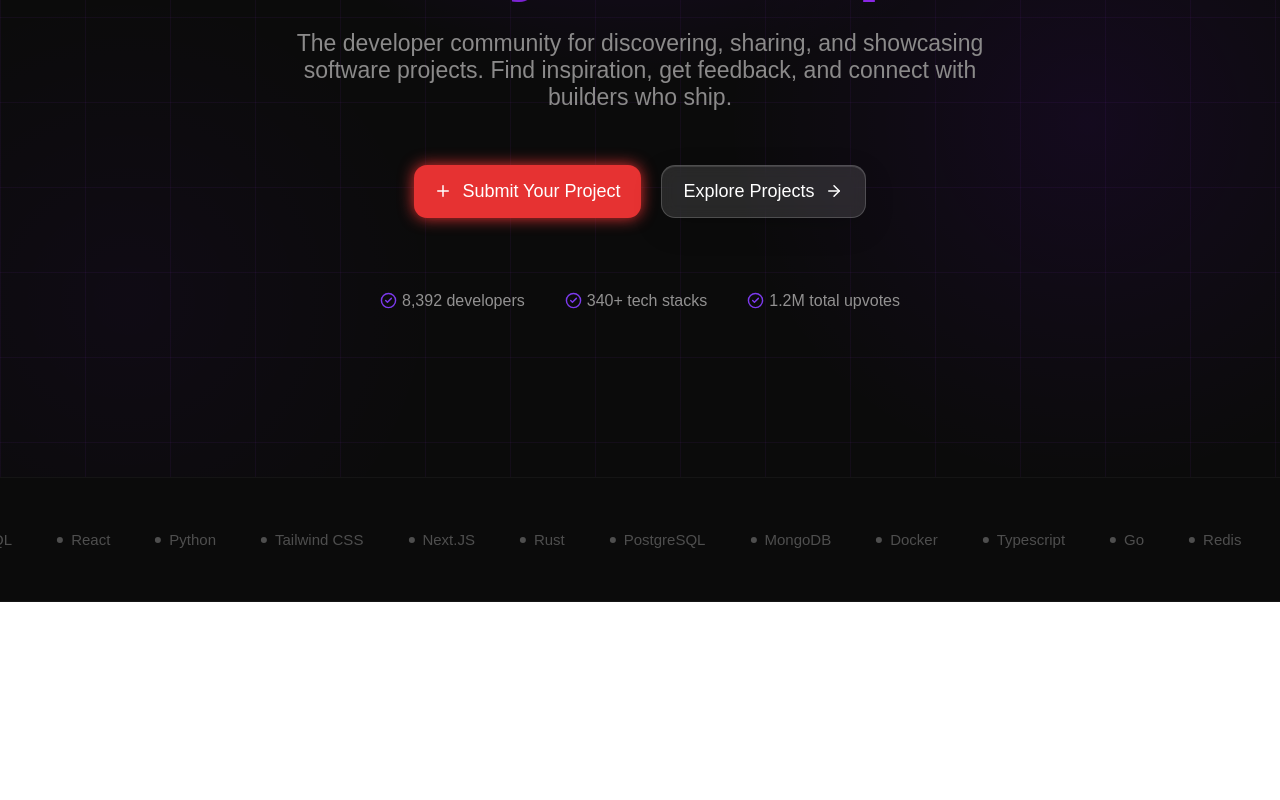
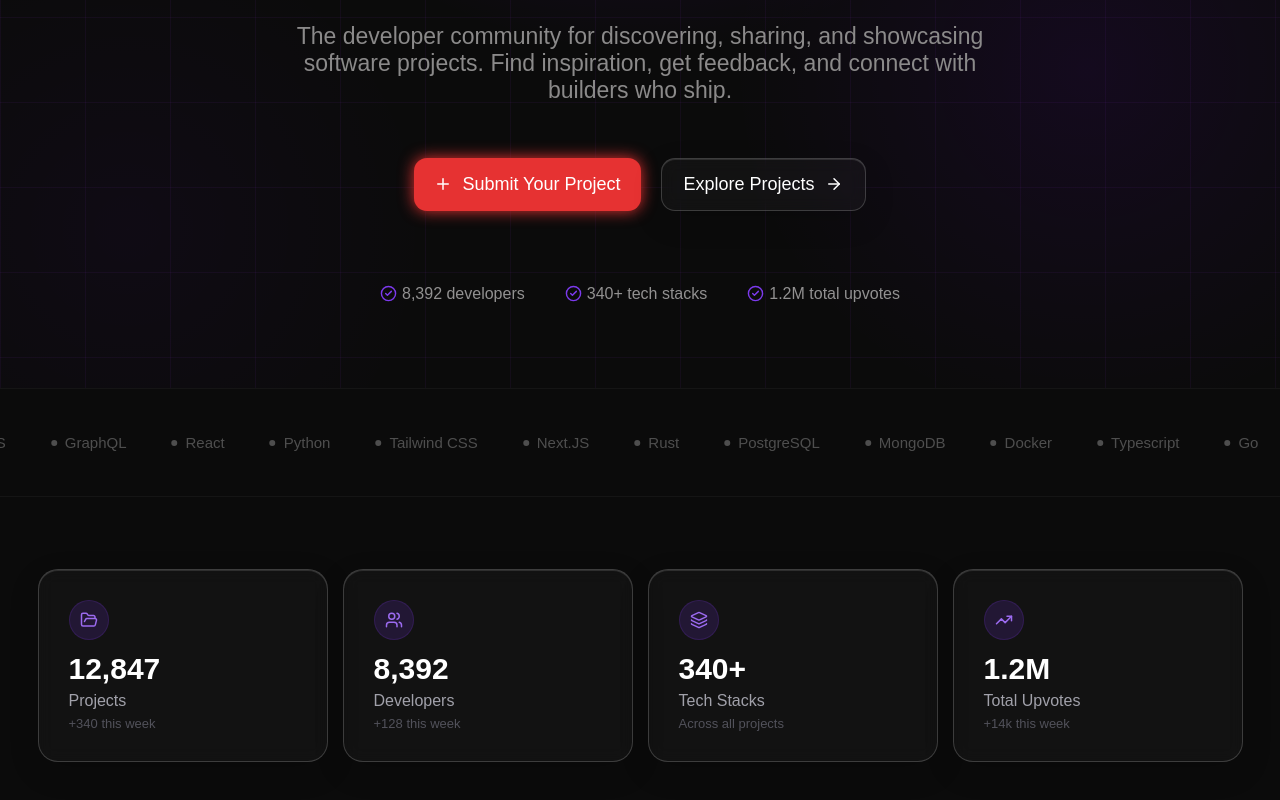
Before and after one commit to sufia10/Forge, a React (Vite) app in the folder client/: page / in a window 1280 px wide. Shown: the part 408-1208 px from the top of the page. Before the commit the page ends 1010 px from the top, so only its background shows below. Built offline with nearby package versions, Linux system fonts and the light colour scheme.

Commit message:
implement reusable feature cards

```diff
--- a/client/src/components/Hero/hero.css
+++ b/client/src/components/Hero/hero.css
@@ -1,6 +1,4 @@
-.hero{
-    min-height: 100vh;
-}
+
 
 .hero-para{
     display:inline-block;
@@ -45,7 +43,7 @@
 }
 
 .hero-content{
-    min-height: 100vh;
+    min-height: 92vh;
     display: flex;
     flex-direction: column;
     align-items: center;
@@ -58,7 +56,7 @@
     justify-content: center;
     align-items: center;
     gap: 26px;
-    margin-bottom: 50px;
+
 }
 
 .h-paragraph{
@@ -104,7 +102,7 @@
     color: white;
     border-radius: 14px;
     border: 1px solid rgba(255,255,255,0.18);
-    background: rgba(255,255,255,0.12);
+    background: rgba(255,255,255,0.03);
     -webkit-backdrop-filter: blur(8px);
     backdrop-filter: blur(8px);
      box-shadow:
@@ -115,9 +113,8 @@
 }
 
 .sec-btn:hover{
-    background: rgba(255,255,255,.16);
+    background: rgba(255,255,255,.12);
     border-color: rgba(255,255,255,.28);
-    transform: translateY(-2px);
 }
 .hero-stats{
     display: flex;
--- a/client/src/components/Marquee/marquee.css
+++ b/client/src/components/Marquee/marquee.css
@@ -2,13 +2,13 @@
     position: relative;
     border-top: 0.5px solid rgb(146, 145, 145, 0.08);
     border-bottom: 0.5px solid rgb(146, 145, 145, 0.08);
-    padding: 53px;
+    padding: 45px;
     overflow: hidden;
 }
 
 .marquee-track{
     display: flex;
-    animation: slide 38s linear  infinite;
+    animation: slide 80s linear  infinite;
     white-space: nowrap;
     width: max-content;
     gap: 40px;
--- /dev/null
+++ b/client/src/components/Statscards/statscard.css
@@ -0,0 +1,59 @@
+.statscard-container{
+    border: 1px solid rgba(255,255,255,0.18);
+    border-radius: 20px;
+    background: rgba(255,255,255,0.03);
+    -webkit-backdrop-filter: blur(8px);
+    backdrop-filter: blur(8px);
+     box-shadow:
+        inset 0 1px 0 rgba(255,255,255,0.12),
+        0 10px 30px rgba(0,0,0,0.15);
+    cursor: pointer;
+    transition: All.3s ease;
+    color:white;
+    min-width: 290px;
+    min-height: 89px;
+    padding: 30px 30px;
+}
+
+.statscard-container:hover {
+    background: rgb(23, 23, 25);
+    box-shadow: 0px 0px 43px rgba(124, 58, 237, 0.17);
+}
+
+.text-container{
+     display: flex;
+    flex-direction: column;
+    align-items: flex-start;
+    gap: 12px;
+}
+
+.icon{
+    display:flex;
+    justify-content: center;
+    align-items: center;
+    height:40px;
+    width:40px;
+    background-color: rgb(124,58,237, 0.16);
+    color:rgb(156, 107, 240);
+    border-radius: 30px;
+    border: 1px solid rgb(124,58,237, 0.17);
+}
+
+.text-container h2{
+    font-size: 30px;
+}
+
+.statscard-p-one{
+    font-size: medium;
+    color:rgb(161, 161, 170);
+}
+.statscard-p-two{
+    font-size: small;
+    color: rgb(82, 82, 91);
+}
+
+.gap{
+    display:flex;
+    flex-direction: column;
+    gap:6px;
+}
--- /dev/null
+++ b/client/src/components/Statscards/statscard.jsx
@@ -0,0 +1,28 @@
+import "./statscard.css";
+
+function StatsCard(props) {
+    return(
+         <div className="statscard-container">
+            <div className="text-container">
+                <div className="icon">
+                 {props.icon}
+                </div>
+
+                <div className="gap">
+
+                <h2>{props.number}</h2>
+            <div className="statscard-p-one">
+                 <p>{props.title}</p>
+            </div>
+             <div className="statscard-p-two">
+                <p>{props.subtitle}</p>
+                </div>
+             </div>
+
+            </div>
+
+         </div>
+    );
+}
+
+export default StatsCard;
--- /dev/null
+++ b/client/src/components/Statscards/statscards.css
@@ -0,0 +1,7 @@
+.card-arrangement{
+    display: flex;
+    flex-direction: row;
+    gap:15px;
+    justify-content: center;
+    padding: 72px;
+}
--- /dev/null
+++ b/client/src/components/Statscards/statscards.jsx
@@ -0,0 +1,54 @@
+import StatsCard from "./statscard";
+import "./statscards.css";
+import {FolderOpen, Users, Layers3, TrendingUp} from "lucide-react";
+const statsData = [
+   {
+      icon: <FolderOpen size = {18} />,
+      number: "12,847",
+      title: "Projects",
+      subtitle: "+340 this week"
+   },
+   {
+      icon: <Users size = {18} />,
+      number: "8,392",
+      title: "Developers",
+      subtitle: "+128 this week"
+   },
+   {
+      icon: <Layers3 size = {18} />,
+      number: "340+",
+      title: "Tech Stacks",
+      subtitle: "Across all projects"
+   },
+   {
+      icon: <TrendingUp size = {18} />,
+      number: "1.2M",
+      title: "Total Upvotes",
+      subtitle: "+14k this week"
+   }
+];
+
+function Statscards(){
+
+   const cards = statsData.map((item, index) => {
+      return(
+         <StatsCard
+         key = {index}
+         icon = {item.icon}
+         number = {item.number}
+         title = {item.title}
+         subtitle = {item.subtitle}
+         />
+      )
+   }
+);
+    return (
+      <section>
+          <div className="card-arrangement">
+            {cards}
+          </div>
+      </section>
+    )
+}
+
+export default Statscards;
--- a/client/src/components/layout/navbar.css
+++ b/client/src/components/layout/navbar.css
@@ -41,7 +41,6 @@
 
 .navbar-links a:hover{
     color: rgb(216, 219, 225);
-    transform: translateY(-1px);
     transition: all 0.2s ease;
 }
 
@@ -53,7 +52,6 @@
 }
 .navbar-auth a:hover{
     color: rgb(216, 219, 225);
-    transform: translateY(-1px);
     transition: all 0.2s ease;
 }
 
--- a/client/src/pages/Home/Home.jsx
+++ b/client/src/pages/Home/Home.jsx
@@ -1,6 +1,7 @@
 import Hero from '../../components/Hero/Hero';
 import Navbar from '../../components/layout/Navbar';
 import Marquee from '../../components/Marquee/Marquee';
+import Statscards from '../../components/Statscards/statscards';
 import './home.css'
 
 function Home(){
@@ -13,6 +14,7 @@ function Home(){
 
         <div>
              <Marquee />
+             <Statscards />
         </div>
 
         </div>
--- a/client/src/pages/Home/home.css
+++ b/client/src/pages/Home/home.css
@@ -23,12 +23,9 @@
 
         85px 85px;
         background-repeat: no-repeat, no-repeat, no-repeat, repeat, repeat;
-
-        padding-bottom: 25px;
 }
 
 
 .home{
     background-color: #0b0b0b;
-    min-height: 100vh;
 }
```
